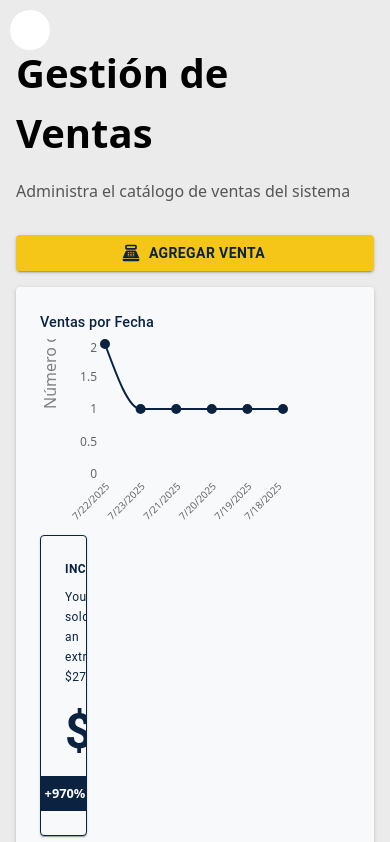
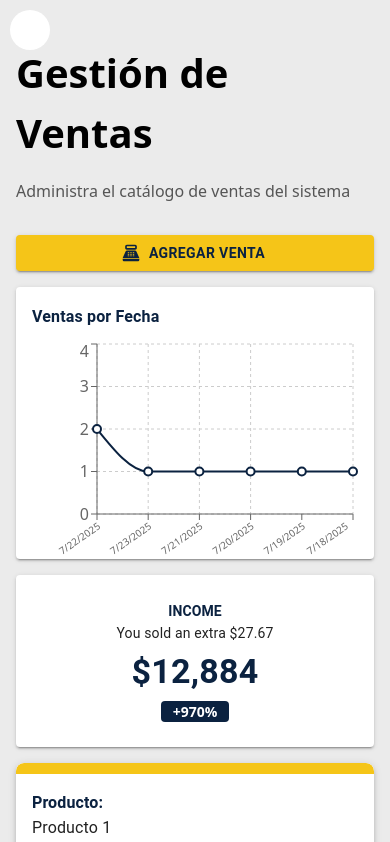
Before and after one commit to Matias-Clavijo/retoJulio2025, a React (Vite) app: page /sales in a window 390 px wide. Shown: the top 842 px of the page. Built offline with nearby package versions, Linux system fonts and the light colour scheme; some icons are missing.

Commit message:
Ventas para movile (tabla)

```diff
--- a/src/components/SalesDashboard.jsx
+++ b/src/components/SalesDashboard.jsx
@@ -1,22 +1,33 @@
 import React from 'react';
-import { Box, Paper, Typography, Grid, Card, CardContent } from '@mui/material';
-import { LineChart, Line, XAxis, YAxis, ResponsiveContainer } from 'recharts';
+import {
+  Box,
+  Grid,
+  Paper,
+  Typography,
+  Card,
+  CardContent,
+  useMediaQuery
+} from '@mui/material';
+import {
+  LineChart,
+  Line,
+  XAxis,
+  YAxis,
+  CartesianGrid,
+  Tooltip,
+  ResponsiveContainer
+} from 'recharts';
 
 export default function SalesDashboard({ totalIncome = 278912, salesData = [] }) {
-  // Procesar los datos de ventas para el gráfico (cantidad inferida por fecha)
+  const isMobile = useMediaQuery('(max-width:768px)');
+
+  // Agrupar y contar ventas por fecha
   const fechaCounts = {};
-
-  // Contar ocurrencias por fecha
-  salesData.forEach(sale => {
+  salesData.forEach((sale) => {
     const fecha = sale.fecha;
-    if (fechaCounts[fecha]) {
-      fechaCounts[fecha]++;
-    } else {
-      fechaCounts[fecha] = 1;
-    }
+    fechaCounts[fecha] = (fechaCounts[fecha] || 0) + 1;
   });
 
-  // Convertir a formato para el gráfico y ordenar cronológicamente
   const chartData = Object.entries(fechaCounts)
       .map(([fecha, cantidad]) => ({
         name: fecha,
@@ -24,6 +35,65 @@ export default function SalesDashboard({ totalIncome = 278912, salesData = [] })
         dateObj: new Date(fecha.split('/').reverse().join('-'))
       }))
       .sort((a, b) => a.dateObj - b.dateObj);
+
+  // === Vista para MOBILE ===
+  if (isMobile) {
+    return (
+        <Box sx={{ display: 'flex', flexDirection: 'column', gap: 2, my: 2 }}>
+          <Paper elevation={2} sx={{ p: 2, height: 240 }}>
+            <Typography variant="subtitle1" sx={{ mb: 1, fontWeight: 'bold', color: '#0B2240' }}>
+              Ventas por Fecha
+            </Typography>
+            <ResponsiveContainer width="100%" height="100%">
+              <LineChart data={chartData}>
+                <CartesianGrid strokeDasharray="3 3" />
+                <XAxis dataKey="name" angle={-35} textAnchor="end" height={60} tick={{ fontSize: 10, fill: '#666' }}/>
+                <YAxis allowDecimals={false} />
+                <Tooltip />
+                <Line type="monotone" dataKey="value" stroke="#0B2240" strokeWidth={2} dot={{ r: 4 }} />
+              </LineChart>
+            </ResponsiveContainer>
+          </Paper>
+          <Paper
+              elevation={2}
+              sx={{
+                p: 2,
+                textAlign: 'center',
+                height: 140,
+                display: 'flex',
+                flexDirection: 'column',
+                justifyContent: 'center',
+                alignItems: 'center'
+              }}
+          >
+            <Typography variant="subtitle2" sx={{ fontWeight: 'bold', color: '#0B2240' }}>
+              INCOME
+            </Typography>
+            <Typography variant="body2" sx={{ mb: 1 }}>
+              You sold an extra $27.67
+            </Typography>
+            <Typography variant="h4" sx={{ fontWeight: 'bold', color: '#0B2240' }}>
+              ${totalIncome.toLocaleString()}
+            </Typography>
+            <Box
+                sx={{
+                  backgroundColor: '#0B2240',
+                  color: 'white',
+                  borderRadius: 1,
+                  fontSize: 14,
+                  fontWeight: 'bold',
+                  px: 1.5,
+                  mt: 1
+                }}
+            >
+              +970%
+            </Box>
+          </Paper>
+        </Box>
+    );
+  }
+
+  // === Vista para ESCRITORIO ===
   return (
       <Paper elevation={2} sx={{ p: 3, mb: 3, backgroundColor: '#f8f9fa' }}>
         <Grid container spacing={3} style={{ display: 'flex', justifyContent: 'space-between' }}>
@@ -62,13 +132,15 @@ export default function SalesDashboard({ totalIncome = 278912, salesData = [] })
             </Box>
           </Grid>
 
-                {/* Métricas */}
+          {/* Income card */}
           <Grid item xs={12} md={3} style={{ width: '15%' }}>
             <Box sx={{ display: 'flex', flexDirection: 'column', justifyContent: 'center', height: '100%' }}>
-            {/* Income Card */}
               <Card sx={{ backgroundColor: '#f8f9fa', border: '1px solid #0B2240' }}>
                 <CardContent sx={{ p: 3, textAlign: 'center', '&:last-child': { pb: 3 } }}>
-                <Typography variant="caption" sx={{ color: '#0B2240', fontWeight: 'bold', display: 'block', mb: 1 }}>
+                  <Typography
+                      variant="caption"
+                      sx={{ color: '#0B2240', fontWeight: 'bold', display: 'block', mb: 1 }}
+                  >
                     INCOME
                   </Typography>
                   <Typography variant="caption" sx={{ color: '#0B2240', display: 'block', mb: 2 }}>
@@ -78,7 +150,8 @@ export default function SalesDashboard({ totalIncome = 278912, salesData = [] })
                     ${totalIncome.toLocaleString()}
                   </Typography>
                   <Box sx={{ display: 'flex', justifyContent: 'center' }}>
-                  <Box sx={{
+                    <Box
+                        sx={{
                           backgroundColor: '#0B2240',
                           color: 'white',
                           px: 2,
@@ -86,7 +159,8 @@ export default function SalesDashboard({ totalIncome = 278912, salesData = [] })
                           borderRadius: 1,
                           fontSize: '0.8rem',
                           fontWeight: 'bold'
-                  }}>
+                        }}
+                    >
                       +970%
                     </Box>
                   </Box>
```
Lines whose indentation alone changed are shown as unchanged.
